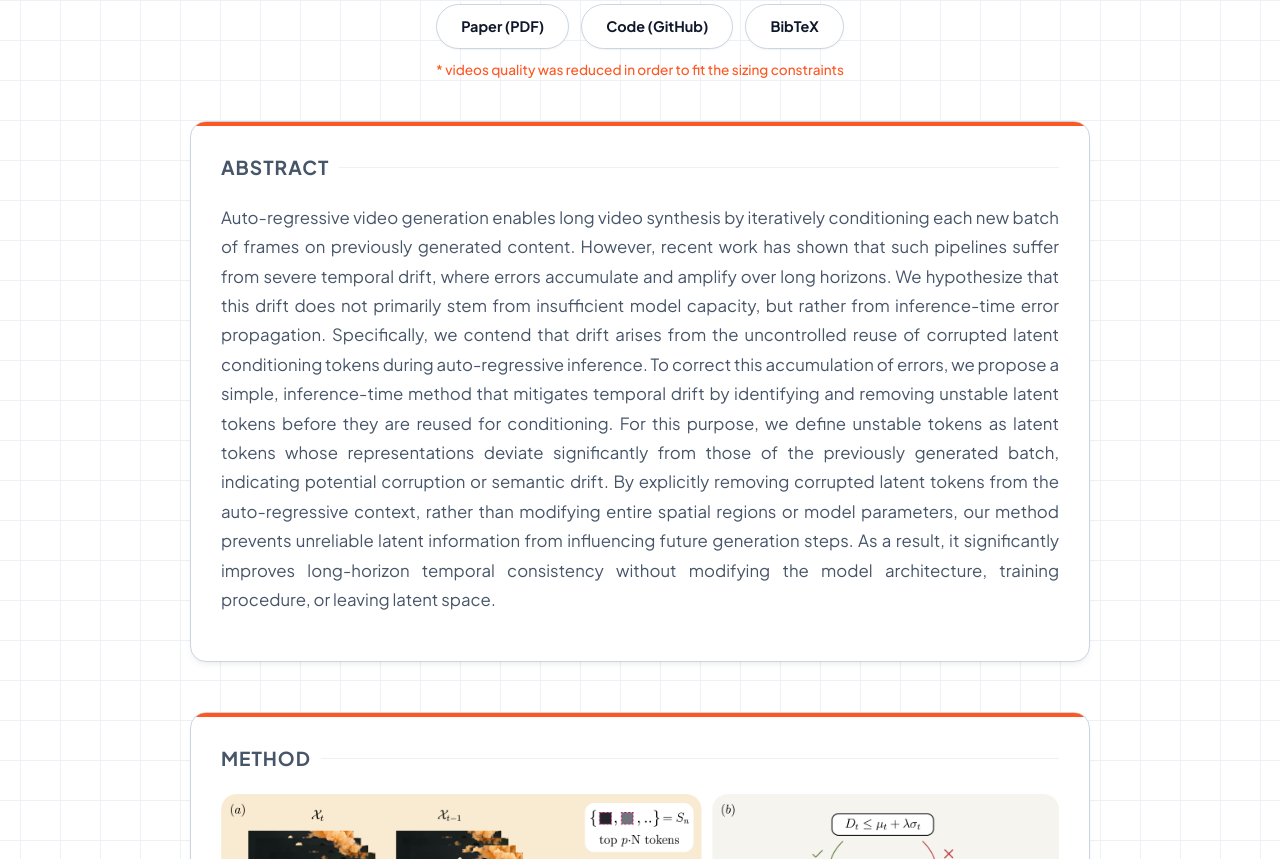
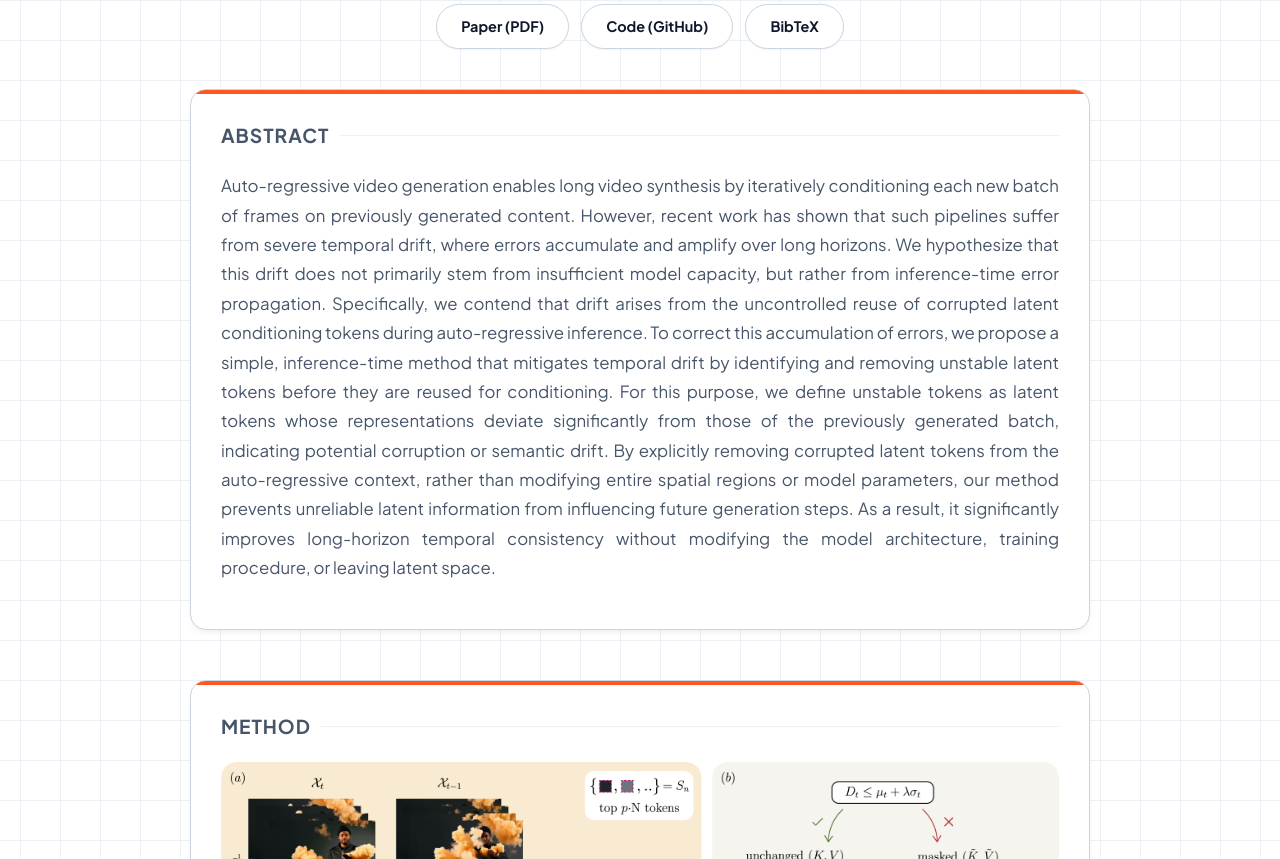
Before and after one commit to amitedenzon/amitedenzon.github.io, a plain HTML site: page index.html in a window 1280 px wide. Shown: the part 1120-1979 px from the top of the page. Drawn offline with nearby package versions, Linux system fonts and the light colour scheme.

Commit message:
FIX: remove video quality note since vidz are high quality

```diff
--- a/index.html
+++ b/index.html
@@ -944,9 +944,6 @@
             <a href="#" class="btn">Paper (PDF)</a>
             <a href="#" class="btn">Code (GitHub)</a>
             <a href="#" class="btn">BibTeX</a>
-        </div>
-        <div style="color: var(--accent-orange); font-size: 0.85rem; font-weight: 500; margin-top: 10px; margin-bottom: 30px;">
-            * videos quality was reduced in order to fit the sizing constraints
         </div>
     </header>
     <section class="abstract-section" id="sec-abstract">
```
